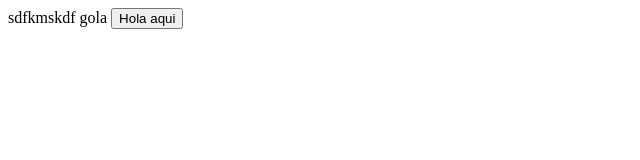
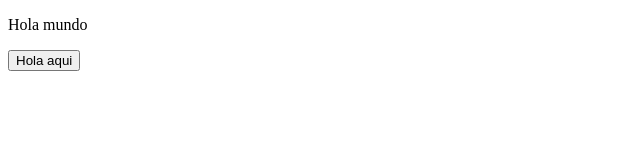
Before and after one commit to EduardoOyFl/testest, a plain HTML site: page index.html in a window 1280 px wide. Shown: the whole page, without its empty margins (0-640 px from the left). Drawn offline with Linux system fonts and the light colour scheme.

Commit message:
modificacion

```diff
--- a/app.js
+++ b/app.js
@@ -1,6 +1,11 @@
-let X = document.querySelector(".ggg");
+/*let X = document.querySelector(".ggg");
 
 X.onClick = alert("Como estas");
 function saluda(){
     alert("Como estas hoy");
 }
+*/
+
+function saluda(){
+    alert("Hola te saludo");
+}
--- a/index.html
+++ b/index.html
@@ -3,18 +3,11 @@
 <head>
     <meta charset="UTF-8">
     <meta name="viewport" content="width=device-width, initial-scale=1.0">
-    <title>Document</title>
+    <title>Documetesteont</title>
 </head>
 <body>
-    <mat-horizontal-stepper>
-        <mat-step label="label1">
-            sdfkmskdf
-        </mat-step>
-        <mat-step label="label2">
-            gola
-        </mat-step>
-    </mat-horizontal-stepper>
-    <button class="ggg">Hola aqui</button>
+    <p>Hola mundo</p>
+    <button class="ggg" onclick="saluda()">Hola aqui</button>
 
     <script src="./app.js"></script>
 </body>
```
